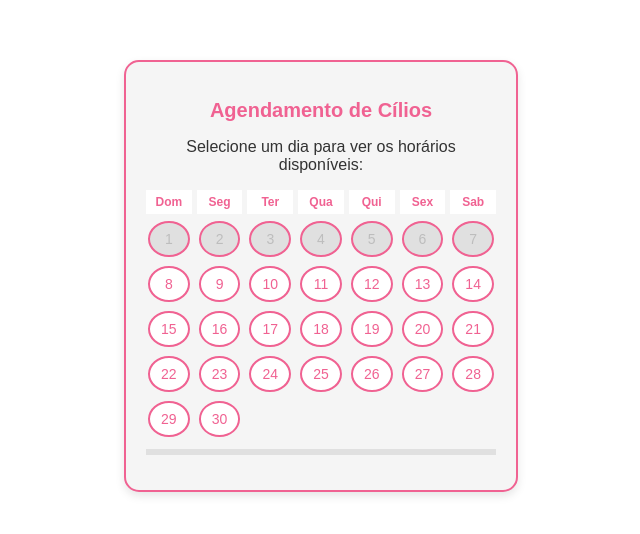
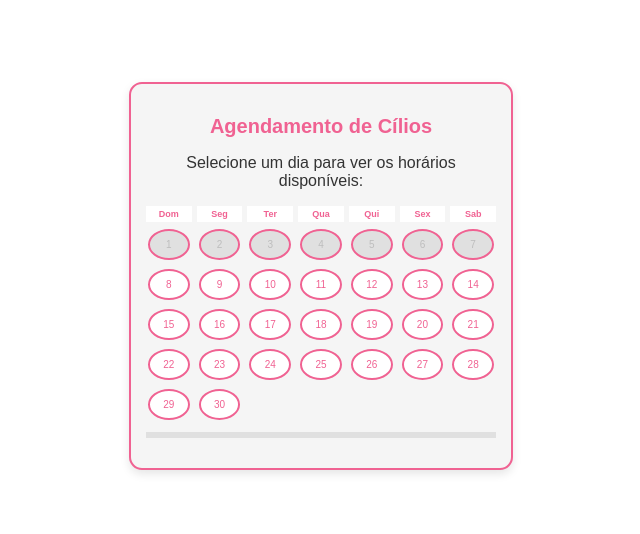
Before and after one commit to EmillynLash/agendamento_lash_designer, a plain HTML site: page index.html in a window 1280 px wide. Shown: the part 124-658 px from the top of the page, without its empty margins (319-959 px from the left). Drawn offline with Linux system fonts and the light colour scheme.

Commit message:
Update style.css

```diff
--- a/style.css
+++ b/style.css
@@ -13,8 +13,8 @@ body {
 /* Container principal */
 .container {
     background: #f5f5f5;
-    border-radius: 15px;
-    padding: 20px;
+    border-radius: 13px;
+    padding: 15px;
     box-shadow: 0 4px 10px rgba(0, 0, 0, 0.1);
     width: 90%;
     max-width: 350px;
@@ -47,7 +47,7 @@ h2 {
     cursor: pointer;
     transition: 0.3s;
     text-align: center;
-    font-size: 14px;
+    font-size: 10px;
 }
 
 .calendar-day:hover {
@@ -66,8 +66,8 @@ h2 {
     color: #f06292;
     font-weight: bold;
     text-align: center;
-    padding: 5px;
-    font-size: 12px;
+    padding: 3px;
+    font-size: 9px;
 }
 
 /* Horários */
```
